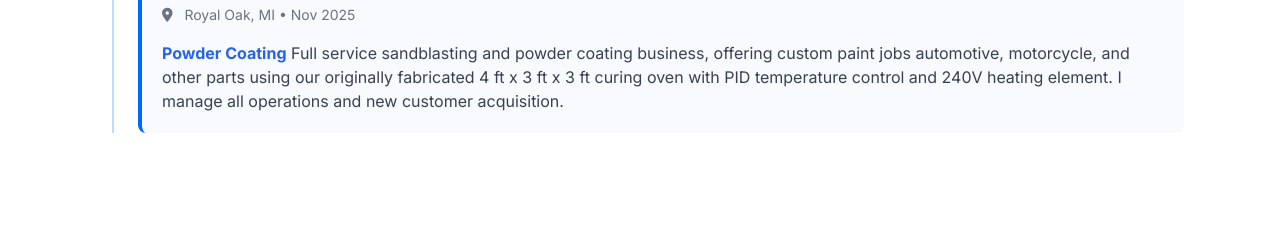
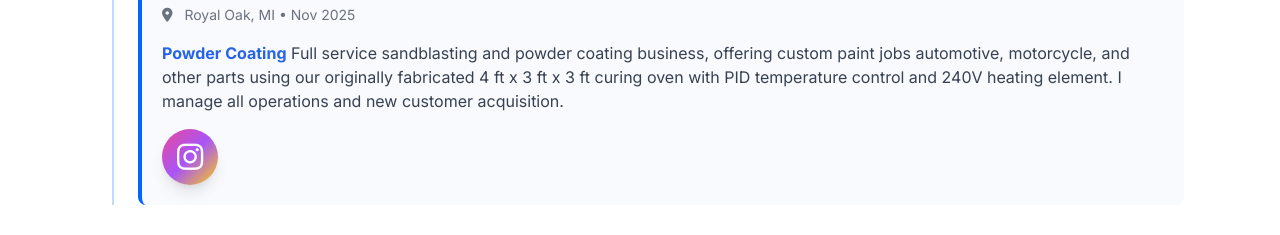
Before and after one commit to rogerfinnerty/rogerfinnerty.github.io, a plain HTML site: page index.html in a window 1280 px wide. Shown: the part 3980-4215 px from the top of the page. Drawn offline with nearby package versions, Linux system fonts and the light colour scheme.

Commit message:
add instagram link for RPC

```diff
--- a/index.html
+++ b/index.html
@@ -663,6 +663,17 @@
                 temperature control and 240V heating element. I manage
                 all operations and new customer acquisition.
               </p>
+              <div class="mt-4">
+                <a
+                  href="https://www.instagram.com/rpccoatings"
+                  class="inline-flex items-center justify-center w-14 h-14 rounded-full bg-gradient-to-br from-pink-500 via-purple-500 to-yellow-400 text-white shadow-lg hover:opacity-90 transition-opacity"
+                  target="_blank"
+                  rel="noopener noreferrer"
+                  aria-label="RPC Coatings Instagram"
+                >
+                  <i class="fab fa-instagram text-3xl"></i>
+                </a>
+              </div>
               </div>
           </div>
         </div>
```
